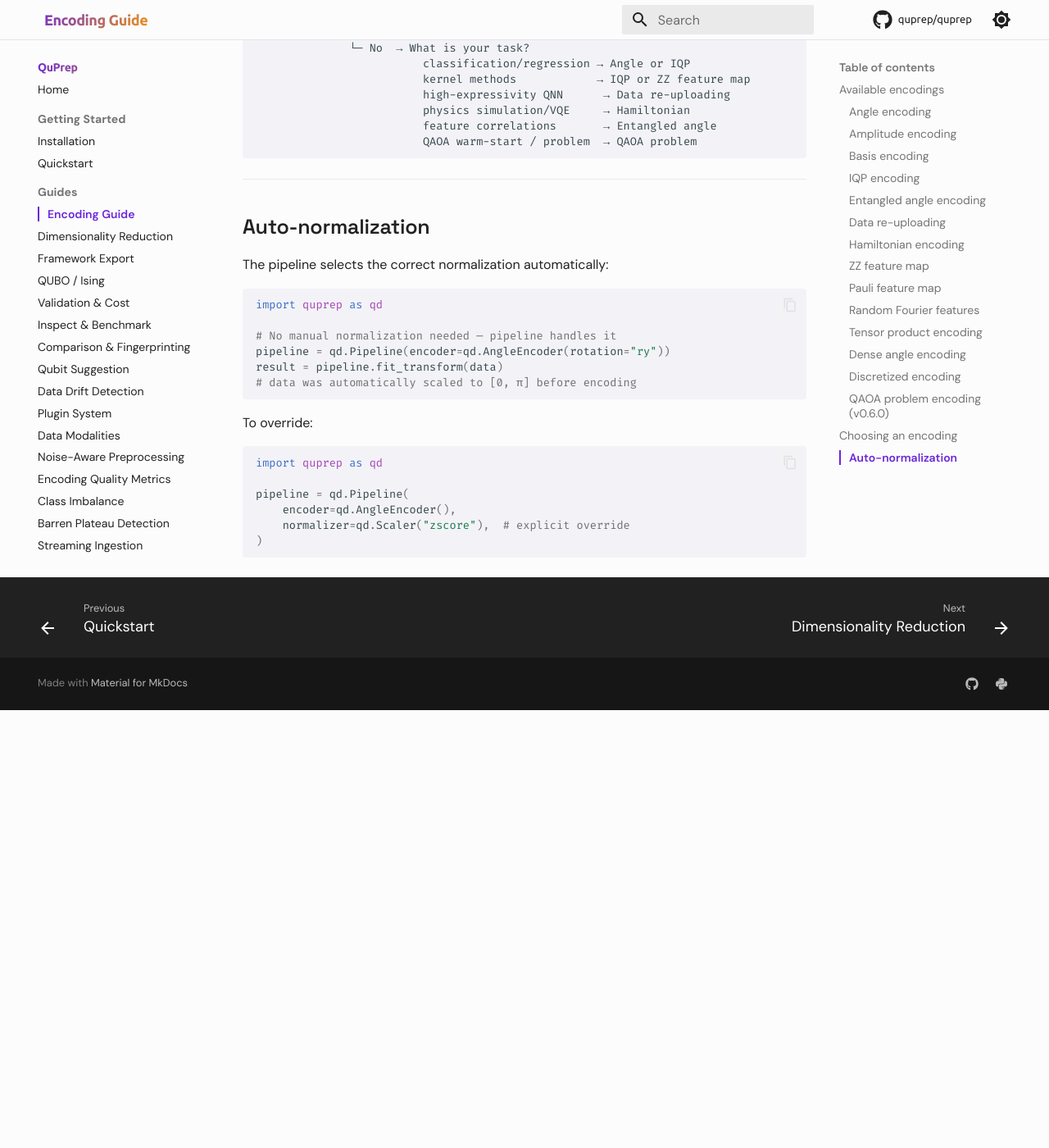
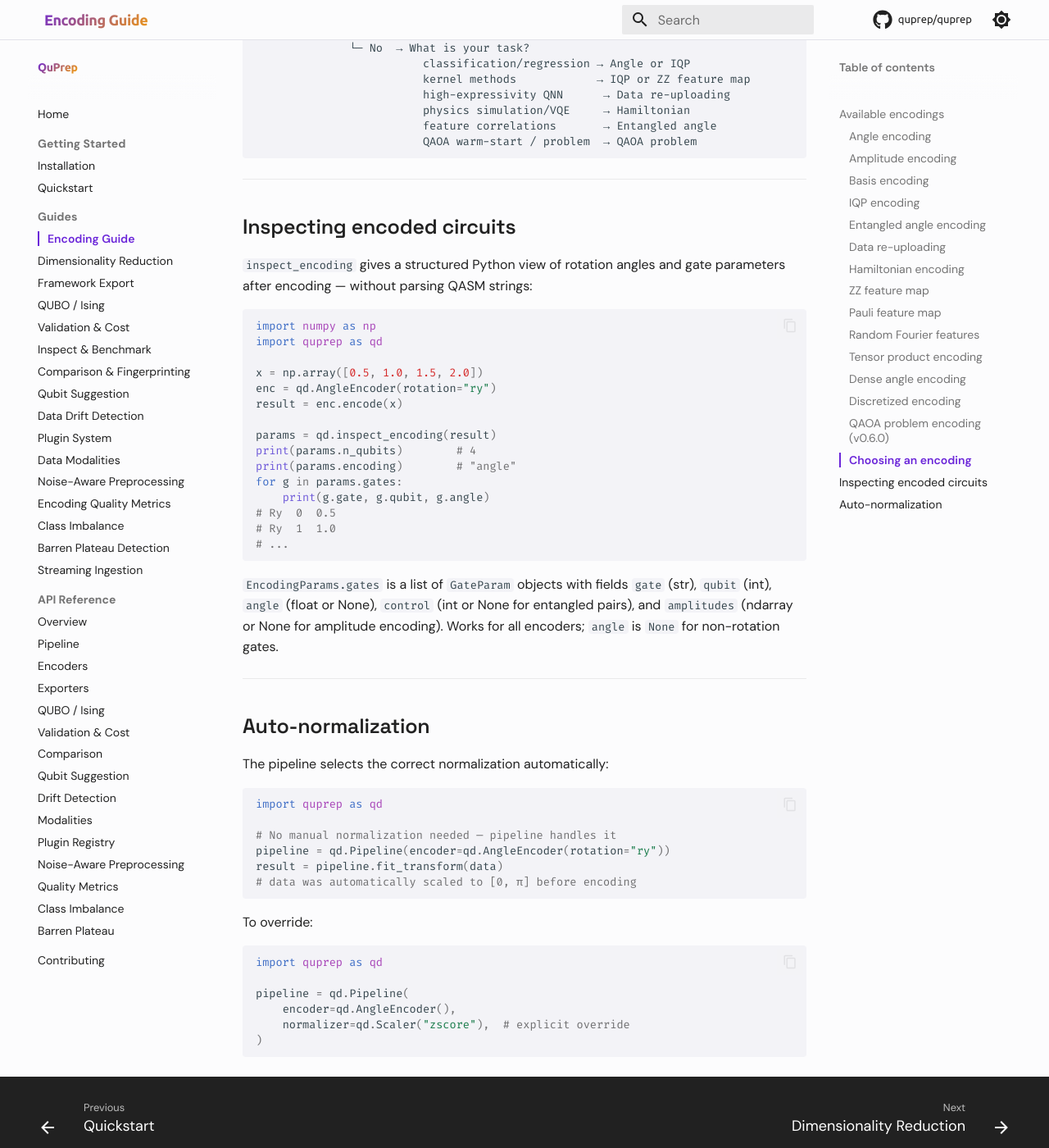
Before and after one commit to quprep/quprep, an MkDocs documentation site: the page built from docs/guides/encodings.md, in a window 1280 px wide and 1400 px high, scrolled down 11044 px. Shown: the whole window at 82% size. Built offline with MkDocs 1.6.1 and Material for MkDocs 9.7.7, drawn with Linux system fonts in a browser that asks for light colours; comment, search, counter and statistics services are not loaded; before the commit the page ends 11910 px from its top, so only the background shows below that; some of the changed text lies outside the part shown.

Commit message:
docs: v0.10.0 pipeline stages, inspect_encoding guide, sidebar gradient fade

````diff
--- a/docs/guides/encodings.md
+++ b/docs/guides/encodings.md
@@ -390,7 +390,7 @@
 result = enc.encode(x)   # x in [-π, π]
 print(result.metadata["local_angles"])    # γ·xᵢ per qubit
 print(result.metadata["coupling_angles"]) # γ·xᵢxⱼ per pair
-print(result.metadata["depth"])           # 1 + 5·p
+print(result.metadata["depth"])           # 1 + p·(d + 3·(d−1)) for linear connectivity
 ```
 
 **Normalization:** `minmax_pm_pi` ($[-\pi, \pi]$). Applied automatically.
@@ -428,6 +428,32 @@
 
 ---
 
+## Inspecting encoded circuits
+
+`inspect_encoding` gives a structured Python view of rotation angles and gate parameters after encoding — without parsing QASM strings:
+
+```python
+import numpy as np
+import quprep as qd
+
+x = np.array([0.5, 1.0, 1.5, 2.0])
+enc = qd.AngleEncoder(rotation="ry")
+result = enc.encode(x)
+
+params = qd.inspect_encoding(result)
+print(params.n_qubits)        # 4
+print(params.encoding)        # "angle"
+for g in params.gates:
+    print(g.gate, g.qubit, g.angle)
+# Ry  0  0.5
+# Ry  1  1.0
+# ...
+```
+
+`EncodingParams.gates` is a list of `GateParam` objects with fields `gate` (str), `qubit` (int), `angle` (float or None), `control` (int or None for entangled pairs), and `amplitudes` (ndarray or None for amplitude encoding). Works for all encoders; `angle` is `None` for non-rotation gates.
+
+---
+
 ## Auto-normalization
 
 The pipeline selects the correct normalization automatically:
--- a/docs/overrides/main.html
+++ b/docs/overrides/main.html
@@ -15,5 +15,42 @@
         MathJax.typesetPromise();
       });
     });
+
+    /* Wrap the nav drawer title text in a span so CSS gradient can target
+       just the text while the parent keeps a solid background (blocks
+       scroll-through without background-clip:text on the container).
+       Also inject a sticky fade div just below the title so nav items
+       dissolve smoothly as they scroll behind it. */
+    document$.subscribe(function() {
+      function injectFade(navSelector, wrapText) {
+        document.querySelectorAll(navSelector + ' > .md-nav__title').forEach(function(title) {
+          if (wrapText && !title.querySelector('.md-nav__title-text')) {
+            title.childNodes.forEach(function(node) {
+              if (node.nodeType === 3 && node.textContent.trim()) {
+                var span = document.createElement('span');
+                span.className = 'md-nav__title-text';
+                span.textContent = node.textContent;
+                title.replaceChild(span, node);
+              }
+            });
+          }
+
+          if (!title.parentNode.querySelector('.md-nav__title-fade')) {
+            var fade = document.createElement('div');
+            fade.className = 'md-nav__title-fade';
+            title.parentNode.insertBefore(fade, title.nextSibling);
+          }
+
+          var fade = title.parentNode.querySelector('.md-nav__title-fade');
+          requestAnimationFrame(function() {
+            var h = title.getBoundingClientRect().height;
+            fade.style.top = (h > 0 ? h : title.offsetHeight) + 'px';
+          });
+        });
+      }
+
+      injectFade('.md-nav--primary', true);
+      injectFade('.md-nav--secondary', false);
+    });
   </script>
 {% endblock %}
--- a/docs/stylesheets/extra.css
+++ b/docs/stylesheets/extra.css
@@ -64,19 +64,43 @@
 nav.md-nav--primary label.md-nav__title a.md-nav__button.md-logo {
   display: none !important;
 }
-/* Apply gradient text matching the desktop header title */
+/* Font styling on the container — NO background-clip:text here so the
+   element keeps its solid background and blocks items scrolling behind it.
+   Gradient is applied only to the inner .md-nav__title-text span (injected
+   by main.html JS), which is a normal inline element inside the solid container. */
 .md-nav--primary > .md-nav__title {
   font-family: 'Ubuntu', system-ui, sans-serif !important;
   font-weight: 700 !important;
   letter-spacing: -0.025em !important;
   -webkit-font-smoothing: antialiased;
+}
+
+/* Gradient text on the injected span only */
+.md-nav__title-text {
   background-image: linear-gradient(135deg, hsl(263, 70%, 50%), hsl(38, 92%, 50%));
   -webkit-background-clip: text;
+  background-clip: text;
   -webkit-text-fill-color: transparent;
-  background-clip: text;
 }
-[data-md-color-scheme="slate"] .md-nav--primary > .md-nav__title {
+[data-md-color-scheme="slate"] .md-nav__title-text {
   background-image: linear-gradient(135deg, hsl(263, 70%, 60%), hsl(38, 92%, 55%));
+}
+
+/* Gradient fade below the sticky title — injected div via main.html JS.
+   position:sticky at top:2.4rem (= title height) so it always sits just
+   below the "QuPrep" title regardless of scroll position. */
+.md-nav__title-fade {
+  position: sticky;
+  top: 0;
+  height: 1.5rem;
+  pointer-events: none;
+  z-index: 100;
+}
+[data-md-color-scheme="slate"] .md-nav__title-fade {
+  background: linear-gradient(to bottom, hsl(243, 47%, 7%), transparent);
+}
+[data-md-color-scheme="default"] .md-nav__title-fade {
+  background: linear-gradient(to bottom, hsl(240, 20%, 99%), transparent);
 }
 
 /* Header font — Ubuntu matches quprep.org navbar */
````
Also changed, not shown: docs/api/index.md (+28 -3 lines), docs/guides/suggest.md (+1 -5 lines), docs/index.md (+3 -0 lines).
